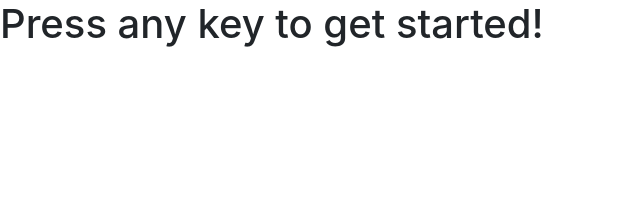
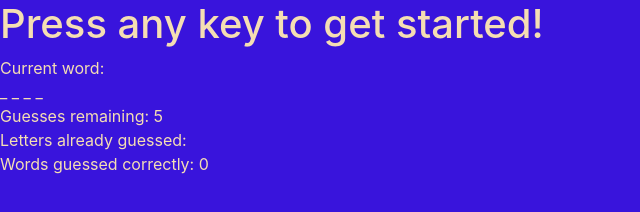
Before and after one commit to Jongtelles/Hangman-Game, a plain HTML site: page index.html in a window 1280 px wide. Shown: the whole page, without its empty margins (0-640 px from the left). Drawn offline with nearby package versions, Linux system fonts and the light colour scheme; files that its build step writes are made by us from their sources.

Commit message:
Updated javascript, html, css

```diff
--- a/assets/css/style.css
+++ b/assets/css/style.css
@@ -0,0 +1,4 @@
+body {
+    background-color: rgb(57, 20, 220);
+    color: wheat;
+}
--- a/assets/javascript/game.js
+++ b/assets/javascript/game.js
@@ -1,16 +1,32 @@
-// Predefine variables as undefined to be redefined later
-var words, currentWord, userGuess, lettersGuessed, lettersMatched, remainingGuesses, wins, availableLetters, win, loss
+Hangman();
+
+function Hangman() {
+    // setting initial variables
+    var words = ["words", "that", "are", "part", "of", "the", "theme"];
+    var availableLetters = "abcdefghijklmnopqrstuvwxyz";
+    var remainingGuesses = 5;
+    var lettersGuessed = undefined;
+    var wins = 0;
+    // randomly choosing one of the possible words and setting it as the value for currentWord
+    var currentWord = words[Math.floor(Math.random() * words.length)];
+    // and output it to console for testing
+    console.log(currentWord);
+    // determine number of blanks in currentWord
+    var numberOfBlanks = currentWord.length;
+    // and output it to console for testing
+    console.log(numberOfBlanks);
+    // for each letter in the currentWord, display a blank space "_"
+    var blanks = "";
+    for (var i = 0; i < numberOfBlanks; i++) {
+        blanks += "_" + " ";
+        document.getElementById("currentWord").innerHTML = blanks;
+    };
+    // display number of wins and remaining guesses
+    document.getElementById("wins").innerHTML = wins;
+    document.getElementById("remainingGuesses").innerHTML = remainingGuesses;
+
+    // set userGuess to whatever key is pressed, and convert it to lowercase
+    // var userGuess = event.key.toLowerCase();
 
 
-function setup(){
-words = ["words", "that", "are", "part", "of", "the", "theme"]
-console.log(words)
 }
-setup()
-console.log(words)
-
-
-
-// var userGuess = event.key.toLowerCase();
-
-// currentWord = words[Math.floor(Math.random() * words.length)];
--- a/index.html
+++ b/index.html
@@ -1,18 +1,33 @@
 <!DOCTYPE html>
 <html>
+
 <head>
     <meta charset="utf-8" />
     <meta http-equiv="X-UA-Compatible" content="IE=edge">
     <title>Hangman Game</title>
     <meta name="viewport" content="width=device-width, initial-scale=1">
-    <link rel="stylesheet" href="https://maxcdn.bootstrapcdn.com/bootstrap/4.0.0/css/bootstrap.min.css" integrity="sha384-Gn5384xqQ1aoWXA+058RXPxPg6fy4IWvTNh0E263XmFcJlSAwiGgFAW/dAiS6JXm" crossorigin="anonymous">
-    <link rel="stylesheet" type="text/css" media="screen" href="style.css" />
+    <link rel="stylesheet" href="https://maxcdn.bootstrapcdn.com/bootstrap/4.0.0/css/bootstrap.min.css" integrity="sha384-Gn5384xqQ1aoWXA+058RXPxPg6fy4IWvTNh0E263XmFcJlSAwiGgFAW/dAiS6JXm"
+        crossorigin="anonymous">
+    <link rel="stylesheet" type="text/css" media="screen" href="./assets/css/style.css" />
 </head>
+
 <body>
-<h1>Press any key to get started!</h1>
+    <div id="game">
+        <h1>Press any key to get started!</h1>
+        Current word:
+        <div id="currentWord">
+        </div>
+        <div id="stats">
+            Guesses remaining:
+            <span id="remainingGuesses"></span>
+            <br /> Letters already guessed:
+            <span id="lettersGuessed"></span>
+            <br /> Words guessed correctly:
+            <span id="wins"></span>
+        </div>
+    </div>
 
-
-<!-- When a window loads for the first time
+    <!-- When a window loads for the first time
  -generate a random word
  -display that many blanks (_ characters)
  -display number of guesses remaining
@@ -52,7 +67,8 @@ When user presses a key
 BOTH: restart the game with a new blank word, reset letters already guessed, remaining guesses -->
 
 
-<script type="text/javascript" src="./assets/javascript/game.js"></script>
+    <script type="text/javascript" src="./assets/javascript/game.js"></script>
 
 </body>
+
 </html>
```
